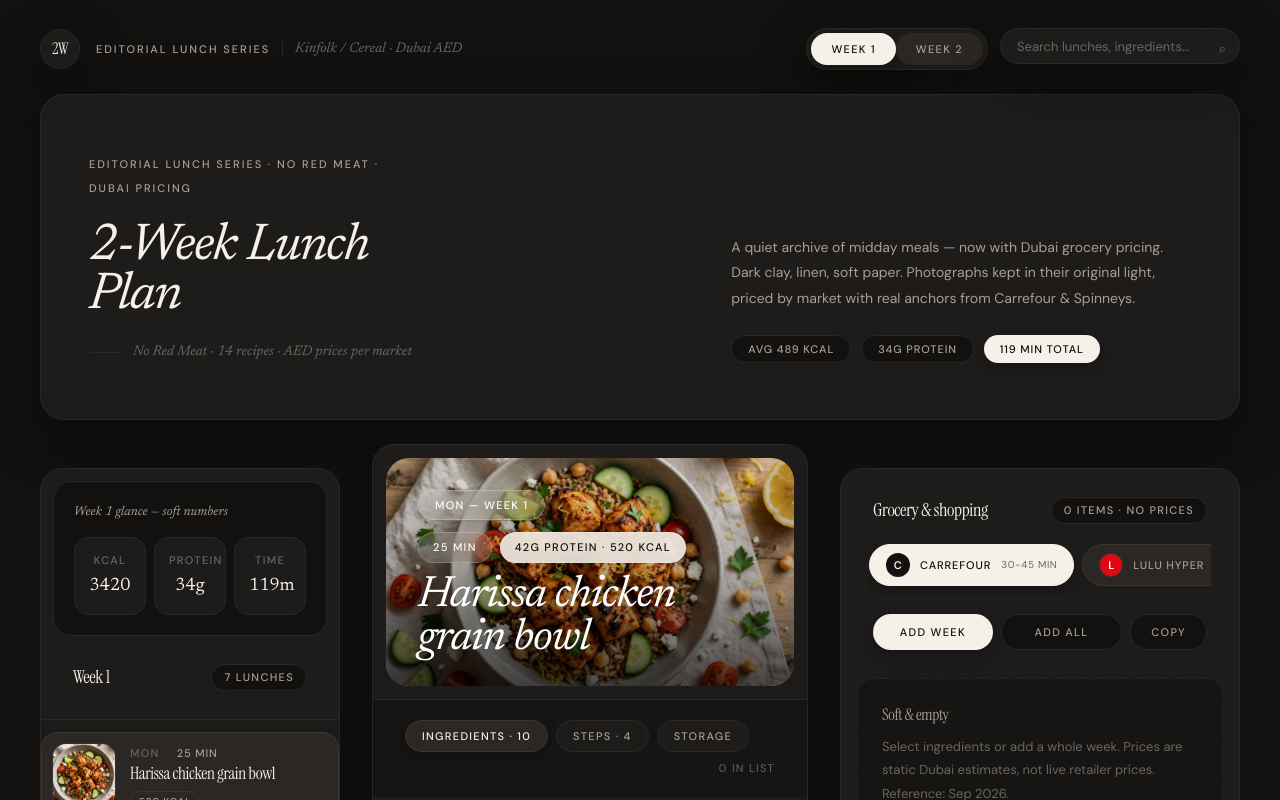
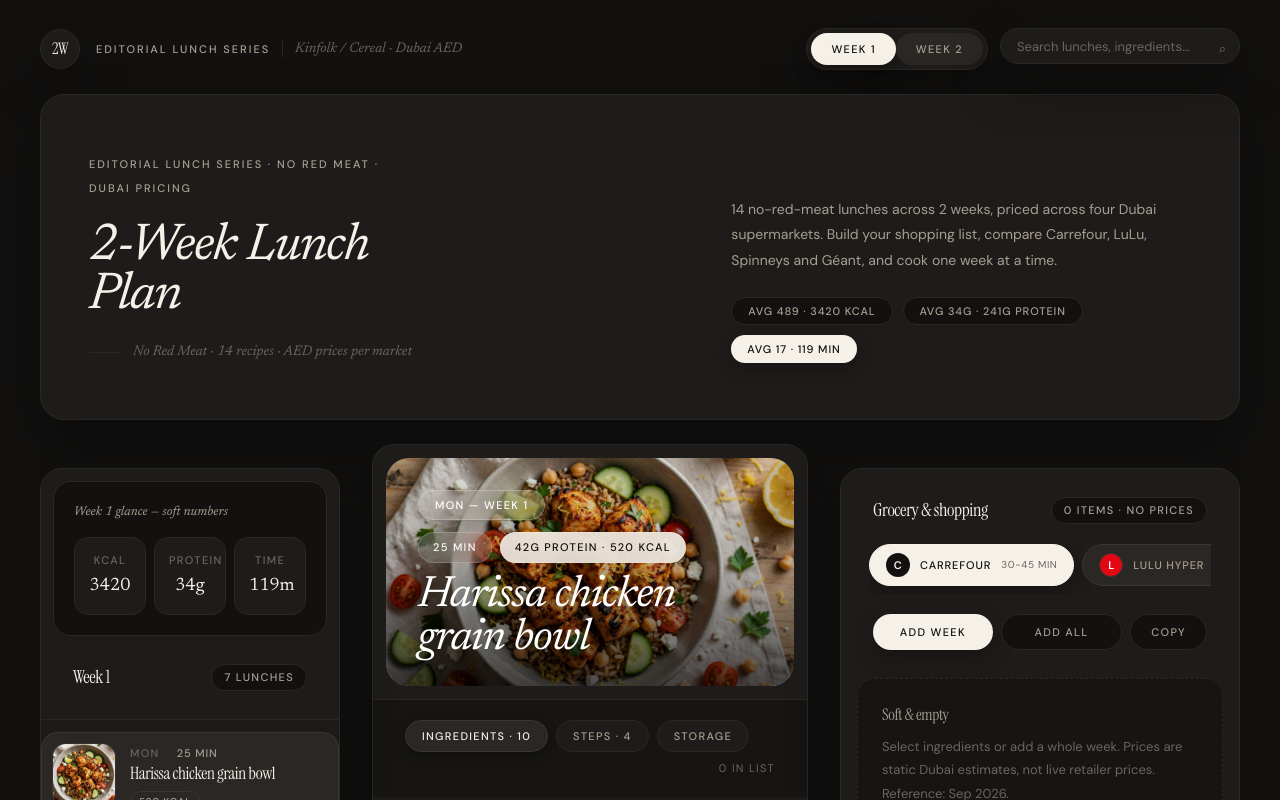
Before and after one commit to TeatestGit/meal-plan-dark-4markets, a React (Vite) app: page / in a window 1280 px wide. Shown: the top 800 px of the page. Built offline with nearby package versions, Linux system fonts and the light colour scheme.

Commit message:
feat: show avg and total in hero stat pills; update description copy
Each stat pill now shows both per-meal average and week total
(e.g. "Avg 489 · 3420 kcal"). Description updated to user-facing copy.

Co-Authored-By: Claude Sonnet 4.6 <noreply@anthropic.com>

```diff
--- a/src/App.tsx
+++ b/src/App.tsx
@@ -122,9 +122,11 @@ export default function App() {
     const totalTime = wm.reduce((sum, meal) => sum + parseTime(meal.time), 0);
     return {
       totalKcal,
-      avgProtein: Math.round(totalProtein / wm.length),
+      totalProtein: Math.round(totalProtein),
       totalTime,
       avgKcal: Math.round(totalKcal / wm.length),
+      avgProtein: Math.round(totalProtein / wm.length),
+      avgTime: Math.round(totalTime / wm.length),
     };
   }, [week]);
 
@@ -356,12 +358,12 @@ export default function App() {
 
             <div className="lg:max-w-[42ch] flex flex-col gap-5 sm:gap-6 min-w-0">
               <p className="font-dm text-[14px] leading-[1.8] text-ink-secondary break-words">
-                A quiet archive of midday meals — now with Dubai grocery pricing. Dark clay, linen, soft paper. Photographs kept in their original light, priced by market with real anchors from Carrefour &amp; Spinneys.
+                14 no-red-meat lunches across 2 weeks, priced across four Dubai supermarkets. Build your shopping list, compare Carrefour, LuLu, Spinneys and Géant, and cook one week at a time.
               </p>
               <div className="flex flex-wrap gap-2 sm:gap-2.5">
-                <span data-testid={testIds.statAvgKcal} className="inline-flex h-[28px] px-4 rounded-full bg-page border border-rim text-ink-secondary font-dm text-[11px] font-medium tracking-[0.08em] uppercase items-center tabular">Avg {stats.avgKcal} kcal</span>
-                <span data-testid={testIds.statAvgProtein} className="inline-flex h-[28px] px-4 rounded-full bg-page border border-rim text-ink-secondary font-dm text-[11px] font-medium tracking-[0.08em] uppercase items-center tabular">{stats.avgProtein}g protein</span>
-                <span data-testid={testIds.statTotalTime} className="inline-flex h-[28px] px-4 rounded-full bg-ink-primary text-page font-dm text-[11px] font-medium tracking-[0.08em] uppercase items-center tabular shadow-[0_6px_16px_rgba(0,0,0,0.25)]">{stats.totalTime} min total</span>
+                <span data-testid={testIds.statAvgKcal} className="inline-flex h-[28px] px-4 rounded-full bg-page border border-rim text-ink-secondary font-dm text-[11px] font-medium tracking-[0.08em] uppercase items-center tabular">Avg {stats.avgKcal} · {stats.totalKcal} kcal</span>
+                <span data-testid={testIds.statAvgProtein} className="inline-flex h-[28px] px-4 rounded-full bg-page border border-rim text-ink-secondary font-dm text-[11px] font-medium tracking-[0.08em] uppercase items-center tabular">Avg {stats.avgProtein}g · {stats.totalProtein}g protein</span>
+                <span data-testid={testIds.statTotalTime} className="inline-flex h-[28px] px-4 rounded-full bg-ink-primary text-page font-dm text-[11px] font-medium tracking-[0.08em] uppercase items-center tabular shadow-[0_6px_16px_rgba(0,0,0,0.25)]">Avg {stats.avgTime} · {stats.totalTime} min</span>
               </div>
             </div>
           </div>
```
